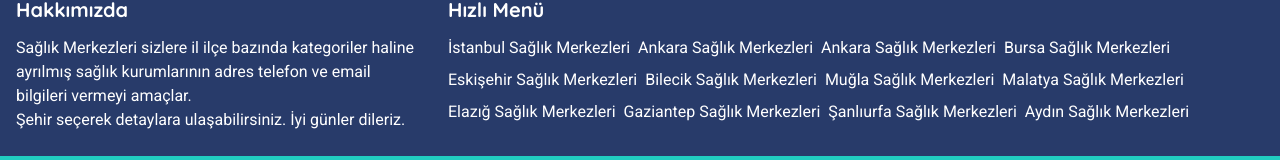
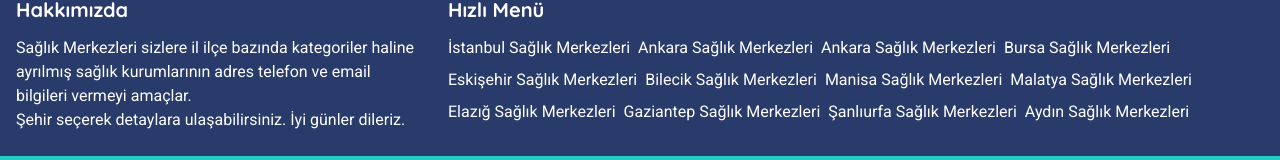
Before and after one commit to SerkanAfsar/SaglikKurumlari, a Next.js app: page / in a window 1280 px wide. Shown: the part 5698-5858 px from the top of the page. Built offline with nearby package versions, Linux system fonts and the light colour scheme.

Commit message:
Update Seo

```diff
--- a/app/saglik-kurumlari/[...slug]/page.tsx
+++ b/app/saglik-kurumlari/[...slug]/page.tsx
@@ -54,9 +54,11 @@ export async function generateMetadata({
     url += `/${slug[2]}`;
   }
 
+  const description = `${value} - Devlet Hastaneleri - Sağlık Ocakları - Aile Sağlığı Merkezleri - Hastaneler `;
+
   return {
     title: value,
-    description: value,
+    description: description,
     robots: "index,follow",
     publisher: "Sağlık Kurumları",
     authors: [
@@ -68,7 +70,7 @@ export async function generateMetadata({
 
     openGraph: {
       title: value,
-      description: value,
+      description: description,
       url,
       locale: "tr_TR",
       siteName: "Sağlık Kurumları",
@@ -78,7 +80,7 @@ export async function generateMetadata({
 
     twitter: {
       card: "summary",
-      description: value,
+      description: description,
       title: value,
       creator: "@saglikkurumlari",
     },
--- a/utils/Data.tsx
+++ b/utils/Data.tsx
@@ -121,8 +121,8 @@ export const FooterQuickMenuListData: { title: string; href: string }[] = [
     href: "/saglik-kurumlari/bilecik",
   },
   {
-    title: "Muğla Sağlık Merkezleri",
-    href: "/saglik-kurumlari/mugla",
+    title: "Manisa Sağlık Merkezleri",
+    href: "/saglik-kurumlari/manisa",
   },
   {
     title: "Malatya Sağlık Merkezleri",
```
